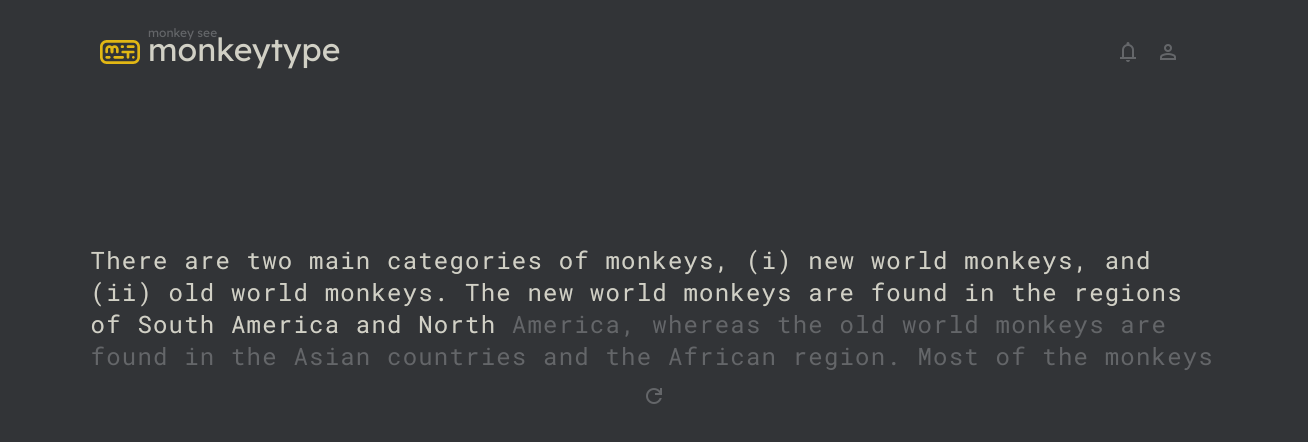
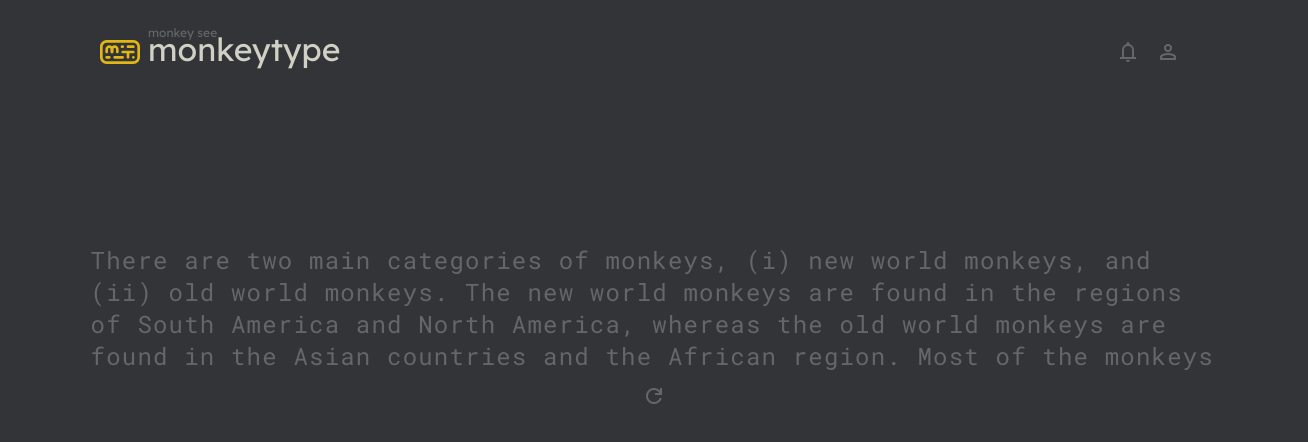
Before and after one commit to avs-7955/pandaKeys, a SvelteKit app: page / in a window 1280 px wide. Shown: the top 442 px of the page, 1308 px wide, since content can reach past the window. Built offline with nearby package versions, Linux system fonts and the light colour scheme.

Commit message:
texttyped remove + caret div

```diff
--- a/src/components/TextTyped.svelte
+++ b/src/components/TextTyped.svelte
@@ -1,19 +1,49 @@
 <script>
+	export let text
+	let input
+	let inner_html
+
+	function checkText() {
+		// Get caret position
+		// let c = window.getSelection().getRangeAt(0).startOffset
+		// console.log(c)
+		// console.log("checking...")
+		// if (input == text.slice(0, input.length)) {
+		// 	console.log("correct")
+		// } else {
+		// let inputt = input
+		// inner_html = ""
+		// for (let i = 0; i < inputt.length; i++) {
+		// 	if (inputt[i] == text[i]) {
+		// 		inner_html +=
+		// 			'<span class="text-textColor">' + text[i] + "</span>"
+		// 	} else {
+		// 		inner_html +=
+		// 			'<span class="text-errorColor">' + text[i] + "</span>"
+		// 	}
+		// }
+		// inner_html =
+		// 	'<span class="text-textColor">' +
+		// 	text.slice(0, input.length - 1) +
+		// 	"</span>" +
+		// 	'<span class="text-errorColor">' +
+		// 	text[input.length - 1] +
+		// 	"</span>" +
+		// 	'<span class="text-textColor">'
+	}
+	// }
 </script>
 
-<section>
+<section class="w-[100vw]">
 	<!-- container -->
-	<div
-		class="container mx-auto lg:w-[90%] pt-8 overflow-x-hidden overflow-y-auto"
-	>
+	<div class="container mx-auto lg:w-[90%] pt-3 overflow-hidden">
 		<div
 			contenteditable="true"
-			class="text text-2xl tracking-wider h-32 text-textColor caret-yellowAccent outline-none w-100"
-		>
-			There are two main categories of monkeys, (i) new world monkeys, and
-			(ii) old world monkeys. The new world monkeys are found in the
-			regions of South America and North
-		</div>
+			class="text text-2xl tracking-wider h-48 text-textColor caret-yellowAccent outline-none w-100"
+			bind:textContent={input}
+			bind:innerHTML={inner_html}
+			on:input={checkText}
+		/>
 	</div>
 </section>
 
@@ -21,4 +51,7 @@
 	.text {
 		font-family: "Roboto Mono", monospace;
 	}
+	.error {
+		color: #ca4754;
+	}
 </style>
```
